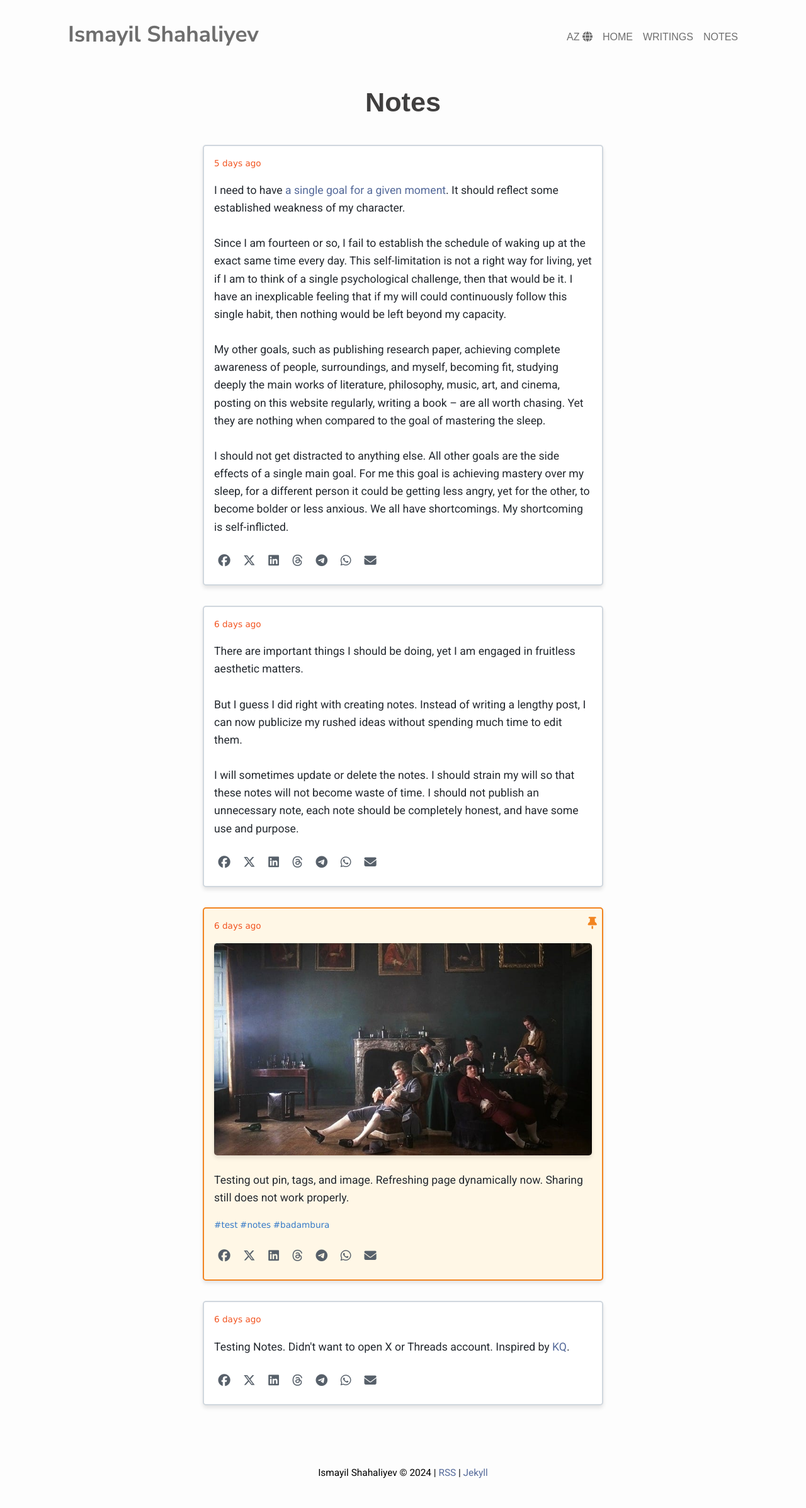
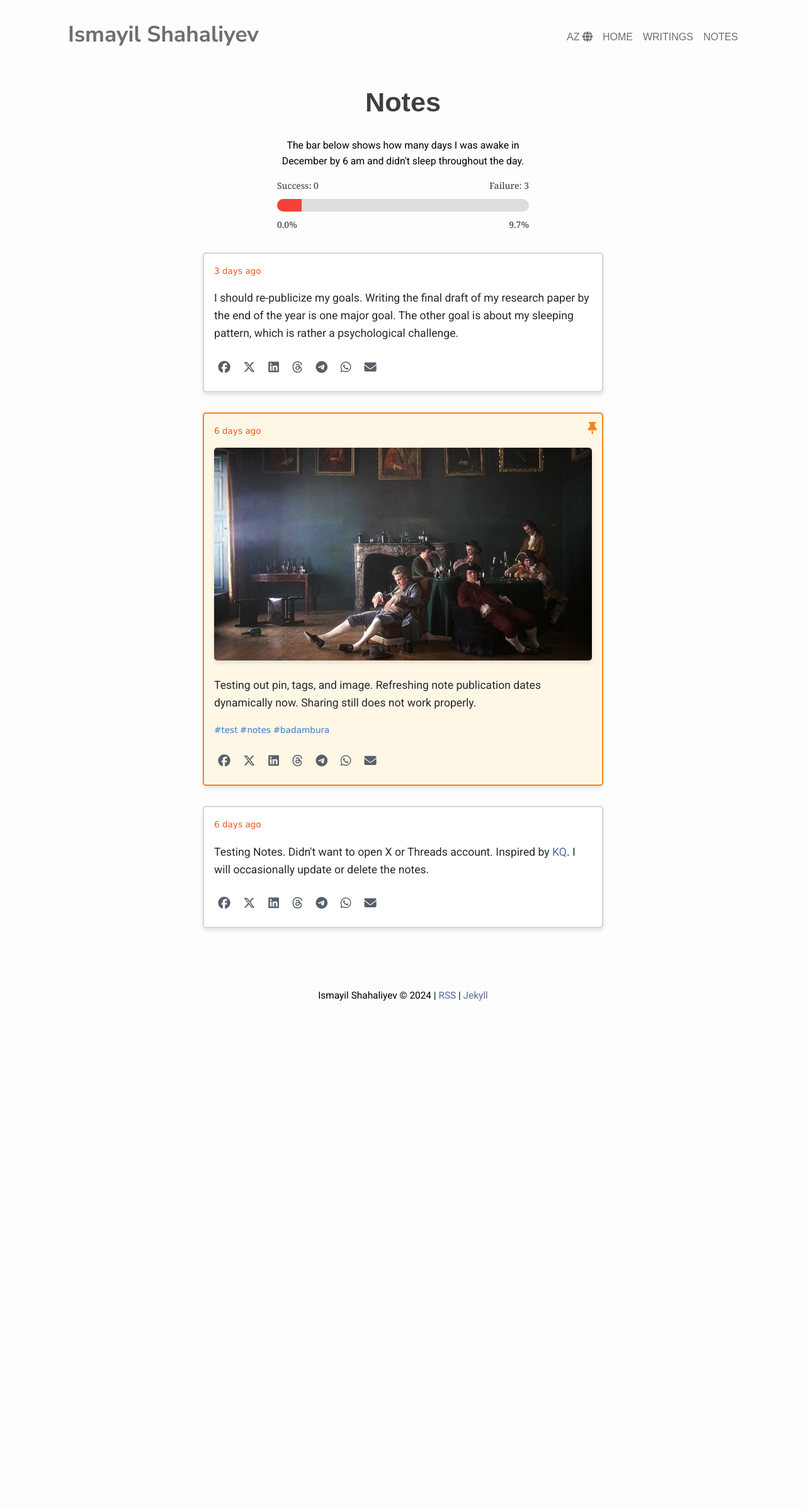
Before and after one commit to shahaliyev/shahaliyev.github.io, a Jekyll site: the page built from notes.html, in a window 1280 px wide. Shown: the whole page at 63% size. Built offline with Jekyll 4.4.1, drawn with Linux system fonts in a browser that asks for light colours; nearby versions of some CDN libraries; after the commit the page ends 1637 px from its top, so only the background shows below that.

Commit message:
fixed footnote scroll + added habit

```diff
--- a/_config.yml
+++ b/_config.yml
@@ -24,7 +24,7 @@ nav:
     az: Yazılar
 
 
-# google_analytics: G-S1QRRQG9BM
+google_analytics: G-S1QRRQG9BM
 
 
 collections:
--- /dev/null
+++ b/_includes/habit.html
@@ -0,0 +1,83 @@
+<div id="habit-tracker">
+    <p>The bar below shows how many days I was awake in December by 6 am and didn't sleep throughout the day.</p>
+    <div id="counts" style="display: flex; justify-content: space-between; margin-bottom: 5px;">
+      <span id="success-count">Success: 0</span>
+      <span id="failure-count">Failure: 0</span>
+    </div>
+    <div id="progress-bar-container" data-total-days="31" data-success-days="0" data-failure-days="3">
+      <div id="success-bar"></div>
+      <div id="failure-bar"></div>
+    </div>
+    <div id="percentages" style="display: flex; justify-content: space-between; margin-top: 5px;">
+      <span id="success-percentage">0%</span>
+      <span id="failure-percentage">0%</span>
+    </div>
+  </div>
+
+<style>
+    #habit-tracker {
+        font-family: Cambria, Cochin, Georgia, Times, 'Times New Roman', serif;
+        max-width: 400px;
+        margin: 20px auto;
+        font-size: 0.9em;
+        text-align: center;
+    }
+    #progress-bar-container {
+        display: flex;
+        height: 20px;
+        width: 100%;
+        border-radius: 10px;
+        overflow: hidden;
+        background-color: #ddd;
+        margin: 10px 0;
+    }
+    #success-bar {
+        background-color: #4caf50;
+        height: 100%;
+        width: 0;
+        transition: width 0.3s;
+    }
+    #failure-bar {
+        background-color: #f44336;
+        height: 100%;
+        width: 0;
+        transition: width 0.3s;
+    }
+    #counts, #percentages {
+        font-size: 14px;
+        color: #333;
+    }
+</style>
+
+  <script>
+    document.addEventListener("DOMContentLoaded", () => {
+      // Access data from progress bar attributes
+      const progressBar = document.getElementById("progress-bar-container");
+      const successBar = document.getElementById("success-bar");
+      const failureBar = document.getElementById("failure-bar");
+
+      const totalDays = parseInt(progressBar.getAttribute("data-total-days"));
+      const successDays = parseInt(progressBar.getAttribute("data-success-days"));
+      const failureDays = parseInt(progressBar.getAttribute("data-failure-days"));
+
+      // Validate input counts
+      if (successDays + failureDays > totalDays) {
+        console.error("Error: Success and failure days exceed total days.");
+        return;
+      }
+
+      // Calculate percentages
+      const successRate = (successDays / totalDays) * 100;
+      const failureRate = (failureDays / totalDays) * 100;
+
+      // Update progress bars
+      successBar.style.width = `${successRate}%`;
+      failureBar.style.width = `${failureRate}%`;
+
+      // Update counts and percentages
+      document.getElementById("success-count").textContent = `Success: ${successDays}`;
+      document.getElementById("failure-count").textContent = `Failure: ${failureDays}`;
+      document.getElementById("success-percentage").textContent = `${successRate.toFixed(1)}%`;
+      document.getElementById("failure-percentage").textContent = `${failureRate.toFixed(1)}%`;
+    });
+  </script>
--- a/assets/js/app.js
+++ b/assets/js/app.js
@@ -18,18 +18,3 @@ function scrollToTop() {
     behavior: "smooth"
   });
 }
-
-document.querySelectorAll('a[href^="#"]').forEach(anchor => {
-  anchor.addEventListener('click', function(e) {
-      e.preventDefault();
-      const targetId = this.getAttribute('href');
-      const targetElement = document.querySelector(targetId);
-
-      if (targetElement) {
-          window.scrollTo({
-              'behavior': 'smooth',
-              'top': targetElement.offsetTop
-          });
-      }
-  });
-});
--- a/index.html
+++ b/index.html
@@ -3,6 +3,7 @@ layout: default
 css: /assets/css/home.css
 ---
 
+{% include habit.html %}
 <div id="homepage-content">
   <div id="profile-image">
     <img src="/assets/img/profile.jpg" alt="Ismayil Shahaliyev's profile image">
--- a/notes.html
+++ b/notes.html
@@ -6,33 +6,23 @@ layout: default
 <h1 style="text-align:center">{{ page.title }}</h1>
 
 <article>
-   {% include note.html
-      date="Dec 1, 2024, 11:47 PM"
-      content="I need to have <a href='/writings/books-and-idols'>a single goal for a given moment</a>. It should reflect some established weakness of my character.
-      <br><br>
-      Since I am fourteen or so, I fail to establish the schedule of waking up at the exact same time every day. This self-limitation is not a right way for living, yet if I am to think of a single psychological challenge, then that would be it. I have an inexplicable feeling that if my will could continuously follow this single habit, then nothing would be left beyond my capacity.
-      <br><br>
-      My other goals, such as publishing research paper, achieving complete awareness of people, surroundings, and myself, becoming fit, studying deeply the main works of literature, philosophy, music, art, and cinema, posting on this website regularly, writing a book &ndash; are all worth chasing. Yet they are nothing when compared to the goal of mastering the sleep.
-      <br><br>
-      I should not get distracted to anything else. All other goals are the side effects of a single main goal. For me this goal is achieving mastery over my sleep, for a different person it could be getting less angry, yet for the other, to become bolder or less anxious. We all have shortcomings. My shortcoming is self-inflicted."
+   {% include habit.html %}
+   {%
+      include note.html
+      date="Dec 4, 2024, 1:50 AM"
+      content="I should re-publicize my goals. Writing the final draft of my research paper by the end of the year is one major goal. The other goal is about my sleeping pattern, which is rather a psychological challenge."
    %}
-   {% include note.html
-      date="Dec 1, 2024, 11:16 PM"
-      content="There are important things I should be doing, yet I am engaged in fruitless aesthetic matters.
-      <br><br>
-      But I guess I did right with creating notes. Instead of writing a lengthy post, I can now publicize my rushed ideas without spending much time to edit them.
-      <br><br>
-      I will sometimes update or delete the notes. I should strain my will so that these notes will not become waste of time. I should not publish an unnecessary note, each note should be completely honest, and have some use and purpose."
-   %}
-   {% include note.html
+   {%
+      include note.html
       date="Dec 1, 2024, 10:35 PM"
-      content="Testing out pin, tags, and image. Refreshing page dynamically now. Sharing still does not work properly."
+      content="Testing out pin, tags, and image. Refreshing note publication dates dynamically now. Sharing still does not work properly."
       pin=true
       tags="test,notes,badambura"
       image="/assets/img/lyndon.jpg"
    %}
-   {% include note.html
+   {%
+      include note.html
       date="Dec 1, 2024, 3:39 AM"
-      content="Testing Notes. Didn't want to open X or Threads account. Inspired by <a href='https://kevquirk.com/notes'>KQ</a>."
+      content="Testing Notes. Didn't want to open X or Threads account. Inspired by <a href='https://kevquirk.com/notes'>KQ</a>. I will occasionally update or delete the notes."
    %}
 </article>
```
